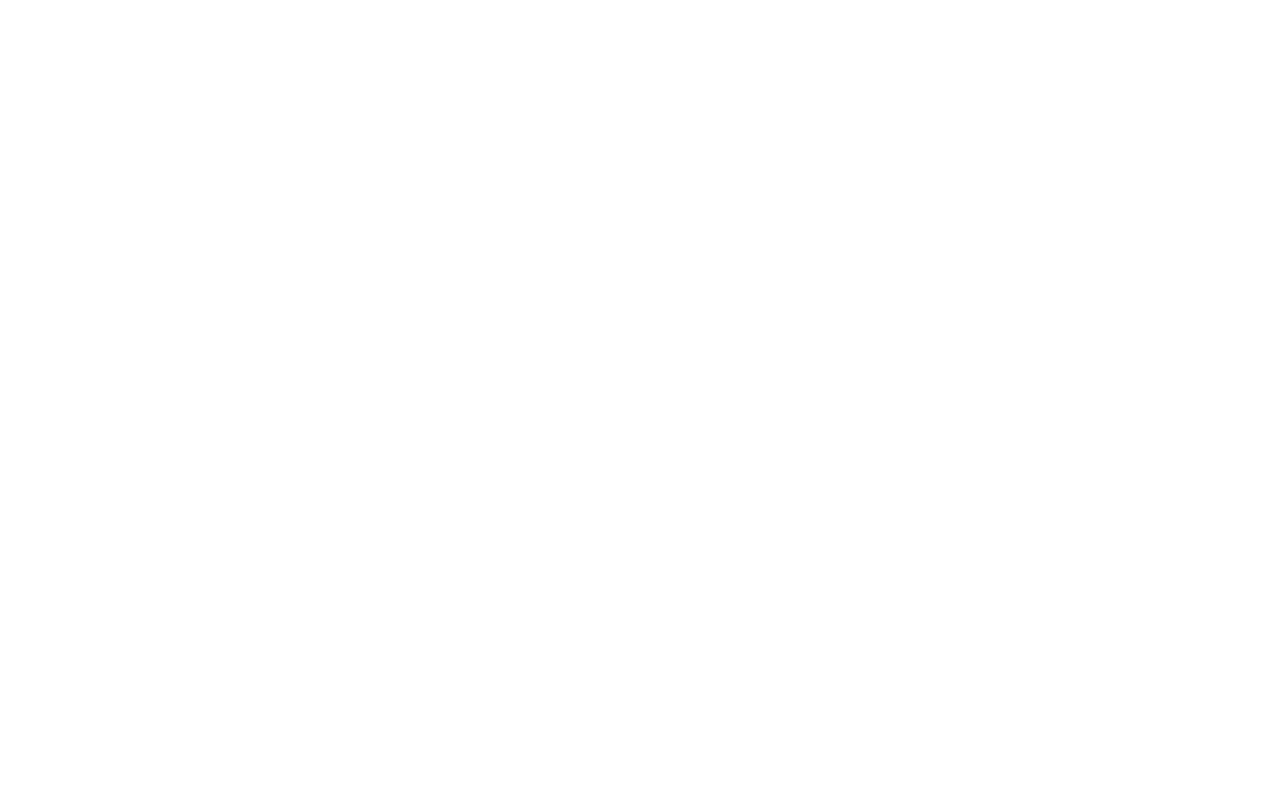
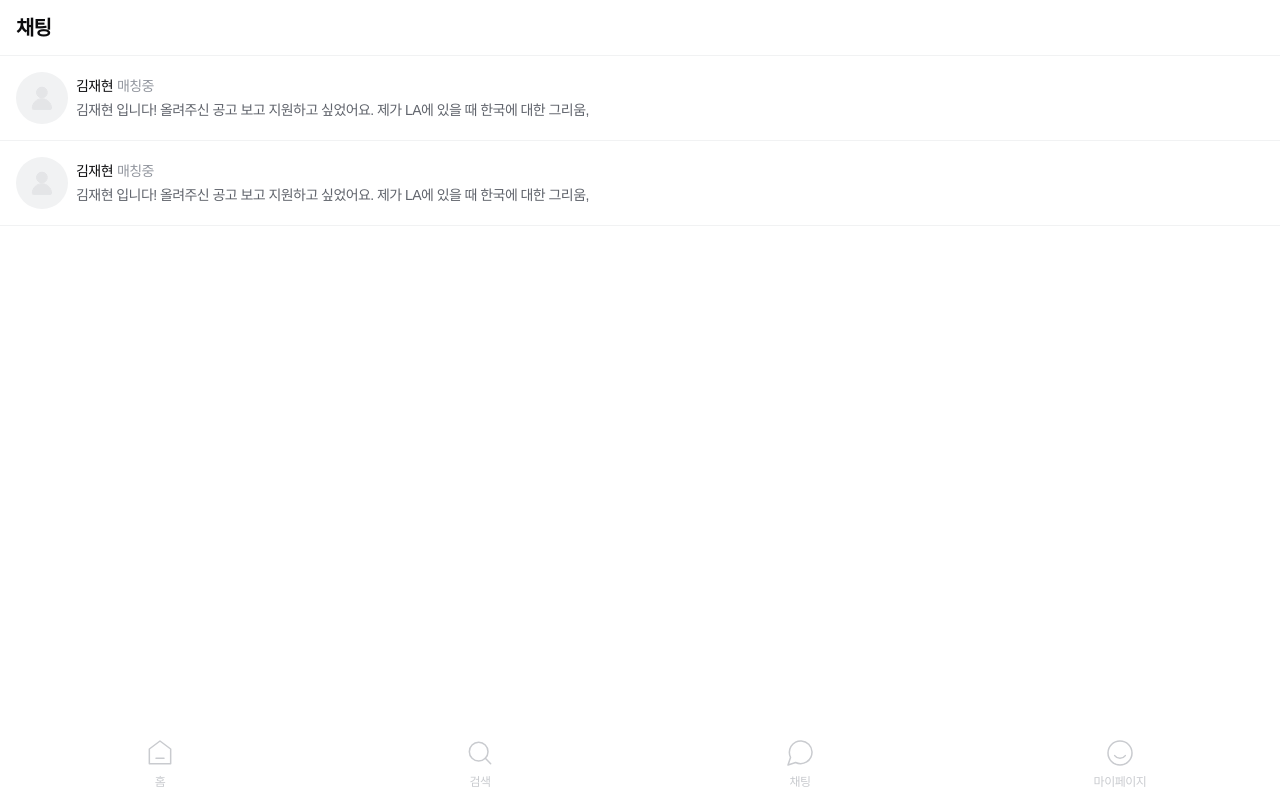
Before and after one commit to ubittz/mvp_thin, a React (Vite) app: page /message in a window 1280 px wide. Before the commit this address had no page. Built offline with nearby package versions, Linux system fonts and the light colour scheme; a web font is replaced by a local one.

Commit message:
feat: 채팅 화면 구현 완료

```diff
--- a/src/components/Header/index.tsx
+++ b/src/components/Header/index.tsx
@@ -6,7 +6,7 @@
 
 const StyledHeader = styled.div<{ $hiddenBack?: boolean }>`
   display: flex;
-  justify-content: ${({ $hiddenBack }) => ($hiddenBack ? 'center' : 'space-between')};
+  justify-content: space-between;
   align-items: center;
   height: 56px;
   padding: 0 16px;
--- a/src/constants/images.tsx
+++ b/src/constants/images.tsx
@@ -176,3 +176,31 @@
     </svg>
   );
 }
+
+export function UserIcon() {
+  return (
+    <svg width='22' height='25' viewBox='0 0 22 25' fill='none' xmlns='http://www.w3.org/2000/svg'>
+      <g clipPath='url(#clip0_42005_3986)'>
+        <path
+          d='M10.8865 11.8451C13.864 11.8451 16.2778 9.43681 16.2778 6.46601C16.2778 3.49522 13.864 1.08691 10.8865 1.08691C7.9089 1.08691 5.49512 3.49522 5.49512 6.46601C5.49512 9.43681 7.9089 11.8451 10.8865 11.8451Z'
+          fill='#E4E5E7'
+          stroke='#E4E5E7'
+          strokeLinecap='round'
+          strokeLinejoin='round'
+        />
+        <path
+          d='M3.18196 24.0434C2.09858 24.0434 1.21973 23.2494 1.21973 22.2706C1.21973 17.0031 5.56923 12.6953 10.8871 12.6953C16.2049 12.6953 20.5544 17.0062 20.5544 22.2706C20.5544 23.2494 19.6756 24.0434 18.5922 24.0434H3.18196Z'
+          fill='#E4E5E7'
+          stroke='#E4E5E7'
+          strokeLinecap='round'
+          strokeLinejoin='round'
+        />
+      </g>
+      <defs>
+        <clipPath id='clip0_42005_3986'>
+          <rect width='21.2522' height='23.9652' fill='white' transform='translate(0.260742 0.130371)' />
+        </clipPath>
+      </defs>
+    </svg>
+  );
+}
--- /dev/null
+++ b/src/pages/Message/Detail.tsx
@@ -0,0 +1,31 @@
+import { useNavigate } from 'react-router-dom';
+import styled from 'styled-components';
+
+import Header from '@@components/Header';
+import { Typography } from '@@components/Typography';
+
+const StyledMessageDetail = styled.div`
+  display: flex;
+  flex-direction: column;
+  height: 100vh;
+
+  .message_detail__body {
+    flex: 1;
+    overflow-y: scroll;
+  }
+`;
+
+function MessageDetail() {
+  const navigate = useNavigate();
+
+  return (
+    <StyledMessageDetail>
+      <Header onBack={() => navigate(-1)}>
+        <Typography.MediumSubTitle>김재현</Typography.MediumSubTitle>
+      </Header>
+      <div className='message_detail__body'></div>
+    </StyledMessageDetail>
+  );
+}
+
+export default MessageDetail;
--- /dev/null
+++ b/src/pages/Message/index.tsx
@@ -0,0 +1,33 @@
+import styled from 'styled-components';
+
+import GlobalNavigationBar from '@@components/GNB';
+import Header from '@@components/Header';
+import { Typography } from '@@components/Typography';
+import ChattingList from '@@pages/Message/parts/ChattingList';
+
+const StyledMessage = styled.div`
+  display: flex;
+  flex-direction: column;
+  height: 100vh;
+
+  .message__body {
+    flex: 1;
+    overflow-y: scroll;
+  }
+`;
+
+function Message() {
+  return (
+    <StyledMessage>
+      <Header hiddenBack>
+        <Typography.SmallTitle>채팅</Typography.SmallTitle>
+      </Header>
+      <div className='message__body'>
+        <ChattingList />
+      </div>
+      <GlobalNavigationBar />
+    </StyledMessage>
+  );
+}
+
+export default Message;
--- /dev/null
+++ b/src/pages/Message/parts/ChattingCell.tsx
@@ -0,0 +1,68 @@
+import styled from 'styled-components';
+
+import { Typography } from '@@components/Typography';
+import { COLORS } from '@@constants/colors';
+import { UserIcon } from '@@constants/images';
+
+const StyledChattingCell = styled.div`
+  display: flex;
+  gap: 8px;
+  align-items: center;
+  padding: 16px;
+  background: ${COLORS.GRAY_SCALE_000};
+  border-bottom: 1px solid ${COLORS.GRAY_SCALE_050};
+
+  .chatting_icon {
+    display: flex;
+    align-items: center;
+    justify-content: center;
+    width: 52px;
+    height: 52px;
+    border-radius: 50%;
+    background: ${COLORS.GRAY_SCALE_050};
+  }
+
+  .chatting_info {
+    /* 8px: 이미지와의 여백 52px: 이미지 너비  */
+    max-width: calc(100% - 8px - 52px);
+    display: flex;
+    flex-direction: column;
+    gap: 4px;
+
+    .chatting_info__top {
+      display: flex;
+      gap: 4px;
+    }
+
+    .chatting_info__bottom {
+      p {
+        white-space: nowrap;
+        overflow: hidden;
+        text-overflow: ellipsis;
+      }
+    }
+  }
+`;
+
+function ChattingCell() {
+  return (
+    <StyledChattingCell>
+      <div className='chatting_icon'>
+        <UserIcon />
+      </div>
+      <div className='chatting_info'>
+        <div className='chatting_info__top'>
+          <Typography.SmallBody>김재현</Typography.SmallBody>
+          <Typography.SmallBody color={COLORS.GRAY_SCALE_400}>매칭중</Typography.SmallBody>
+        </div>
+        <div className='chatting_info__bottom'>
+          <Typography.SmallBody className='chatting_info__last_message' color={COLORS.GRAY_SCALE_600}>
+            김재현 입니다! 올려주신 공고 보고 지원하고 싶었어요. 제가 LA에 있을 때 한국에 대한 그리움,
+          </Typography.SmallBody>
+        </div>
+      </div>
+    </StyledChattingCell>
+  );
+}
+
+export default ChattingCell;
--- /dev/null
+++ b/src/pages/Message/parts/ChattingList.tsx
@@ -0,0 +1,19 @@
+import styled from 'styled-components';
+
+import ChattingCell from '@@pages/Message/parts/ChattingCell';
+
+const StyledChattingList = styled.div`
+  display: flex;
+  flex-direction: column;
+`;
+
+function ChattingList() {
+  return (
+    <StyledChattingList>
+      <ChattingCell />
+      <ChattingCell />
+    </StyledChattingList>
+  );
+}
+
+export default ChattingList;
--- a/src/router/router.tsx
+++ b/src/router/router.tsx
@@ -3,6 +3,8 @@
 import DetailProfile from '@@pages/DetailProfile';
 import Home from '@@pages/Home';
 import Login from '@@pages/Login';
+import Message from '@@pages/Message';
+import MessageDetail from '@@pages/Message/Detail';
 import Register from '@@pages/Register';
 import Verify from '@@pages/Register/Verify';
 
@@ -13,6 +15,8 @@
       <Route path='/register' element={<Register />} />
       <Route path='/register/verify' element={<Verify />} />
       <Route path='/home' element={<Home />} />
+      <Route path='/message' element={<Message />} />
+      <Route path='/message/:id' element={<MessageDetail />} />
       <Route path='/detail/:type/:id' element={<DetailProfile />} />
     </Routes>
   );
```
